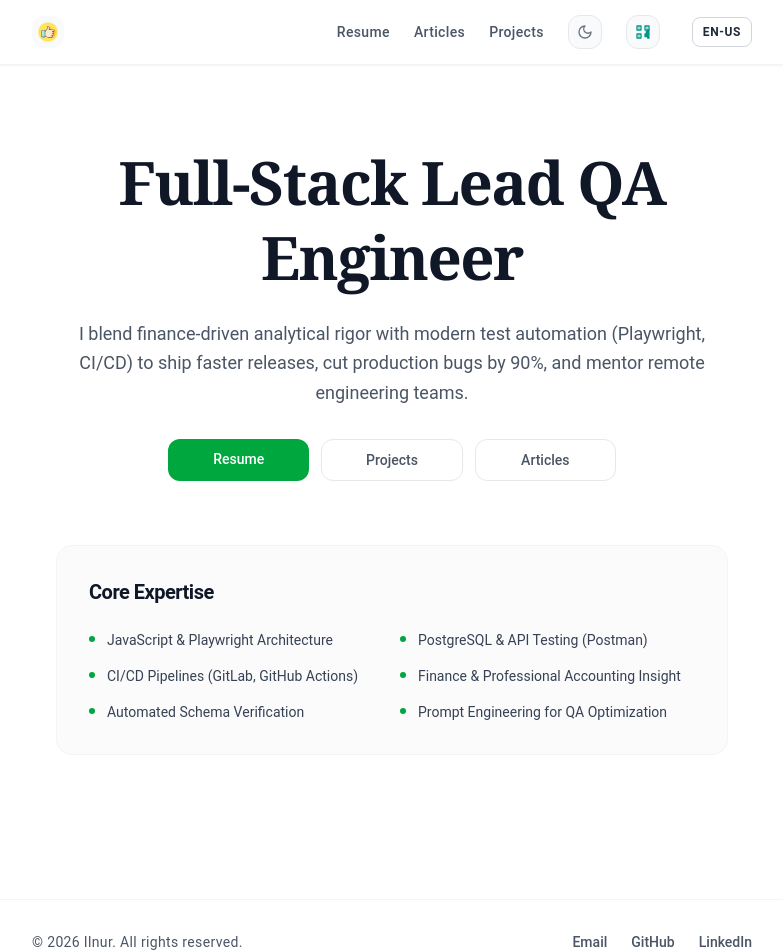
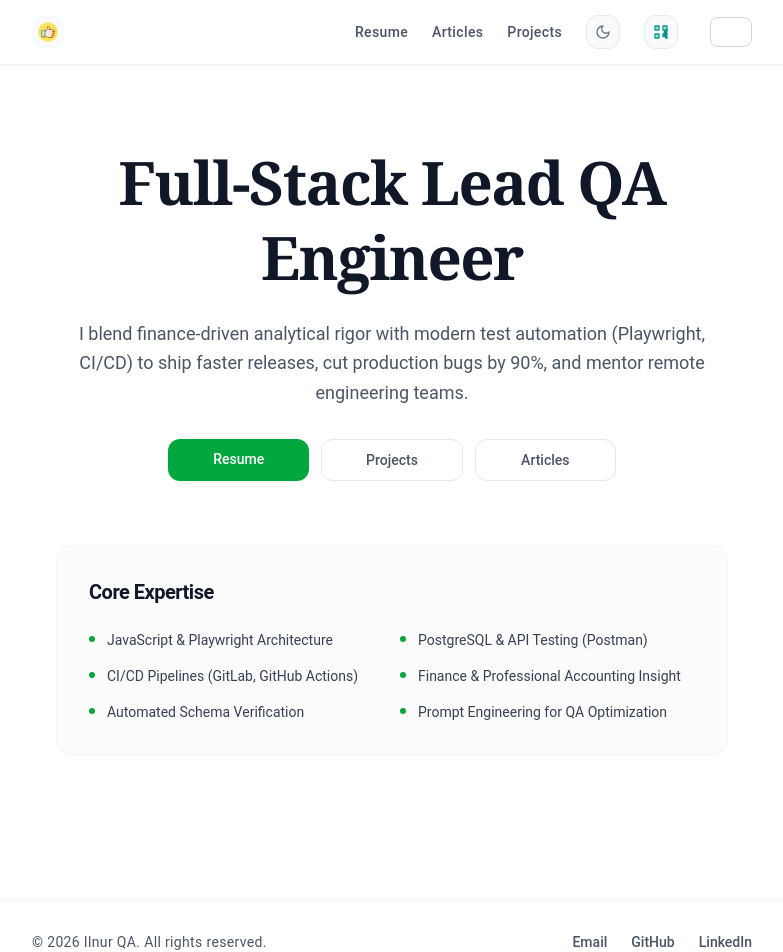
Before and after one commit to Mondus-Bridge/webPorfolio, a React (Vite) app: page / in a window 1280 px wide. Shown: the top 952 px of the page, without its empty margins (248-1031 px from the left). Built offline with nearby package versions, Linux system fonts and the light colour scheme.

Commit message:
implemented language icons

```diff
--- a/package.json
+++ b/package.json
@@ -26,6 +26,7 @@
     "@fontsource/jetbrains-mono": "^5.2.8",
     "@fontsource/playfair-display": "^5.2.8",
     "@types/react-router-dom": "^5.3.3",
+    "flag-icons": "^7.5.0",
     "i18next": "^26.3.1",
     "i18next-browser-languagedetector": "^8.2.1",
     "react": "^19.2.7",
--- a/src/components/Footer/Footer.tsx
+++ b/src/components/Footer/Footer.tsx
@@ -15,7 +15,7 @@ export default function Footer() {
 
         {/* Left Side / Top on Mobile: Copyright */}
         <p className="text-sm tracking-wide">
-          © {new Date().getFullYear()} Ilnur. {t('footer.rights')}
+          © {new Date().getFullYear()} Ilnur QA. {t('footer.rights')}
         </p>
 
         {/* Right Side / Bottom on Mobile: Navigation Links */}
--- a/src/components/Header/Header.tsx
+++ b/src/components/Header/Header.tsx
@@ -8,11 +8,14 @@ import { useTranslation } from 'react-i18next';
 import { useLocale, SUPPORTED_LOCALES, Locale } from '../../hooks/useLocale';
 import QrIcon from './icons/QrIcon';
 import QRCode from 'react-qr-code';
+import { useState } from 'react';
+import { localeFlag } from './localeFlag';
 
 export default function Header() {
   const { isDark, toggle } = useTheme();
   const { t } = useTranslation();
   const { current, setLanguage } = useLocale();
+  const [langOpen, setLangOpen] = useState(false);
   const location = useLocation();
   const [isQrOpen, setIsQrOpen] = React.useState(false);
   const [isLangOpen, setIsLangOpen] = React.useState(false);
@@ -159,7 +162,8 @@ export default function Header() {
     } ${isLangOpen ? (isDark ? 'border-gray-600' : 'border-gray-400') : ''}`}
     aria-label="Toggle language menu"
   >
-    {current}
+      <span className={`fi fi-${localeFlag[current]}`} />
+      <span className="ml-1 hidden xs:inline">{current.toUpperCase()}</span>
   </button>
 
   {/* Click Invisible Overlay Backdrop for Mobile Dismissal */}
@@ -198,7 +202,8 @@ export default function Header() {
             : 'text-gray-600 hover:bg-gray-50 hover:text-gray-900'
         }`}
       >
-        {l.toUpperCase()}
+        <span className={`fi fi-${localeFlag[l]}`} />
+        <span className="ml-1">{l.toUpperCase()}</span>
       </button>
     ))}
   </div>
--- /dev/null
+++ b/src/components/Header/localeFlag.ts
@@ -0,0 +1,9 @@
+export const localeFlag: Record<string, string> = {
+  en: 'us', // English – use US flag
+  ru: 'ru', // Russian
+  ar: 'sa', // Arabic – Saudi Arabia (common representative)
+  es: 'es', // Spanish – Spain
+  fr: 'fr', // French – France
+  de: 'de', // German – Germany
+  zh: 'cn', // Chinese – China
+};
--- a/src/index.css
+++ b/src/index.css
@@ -1,5 +1,7 @@
 /* 1. Core Framework Reset (Must be line 1) */
 @import "tailwindcss";
+
+@import "flag-icons/css/flag-icons.min.css";
 
 /* 2. JavaScript Plugins */
 @plugin "@tailwindcss/typography";
```
Also changed, not shown: 1 other file (tests, documents, lock files or other folders).
